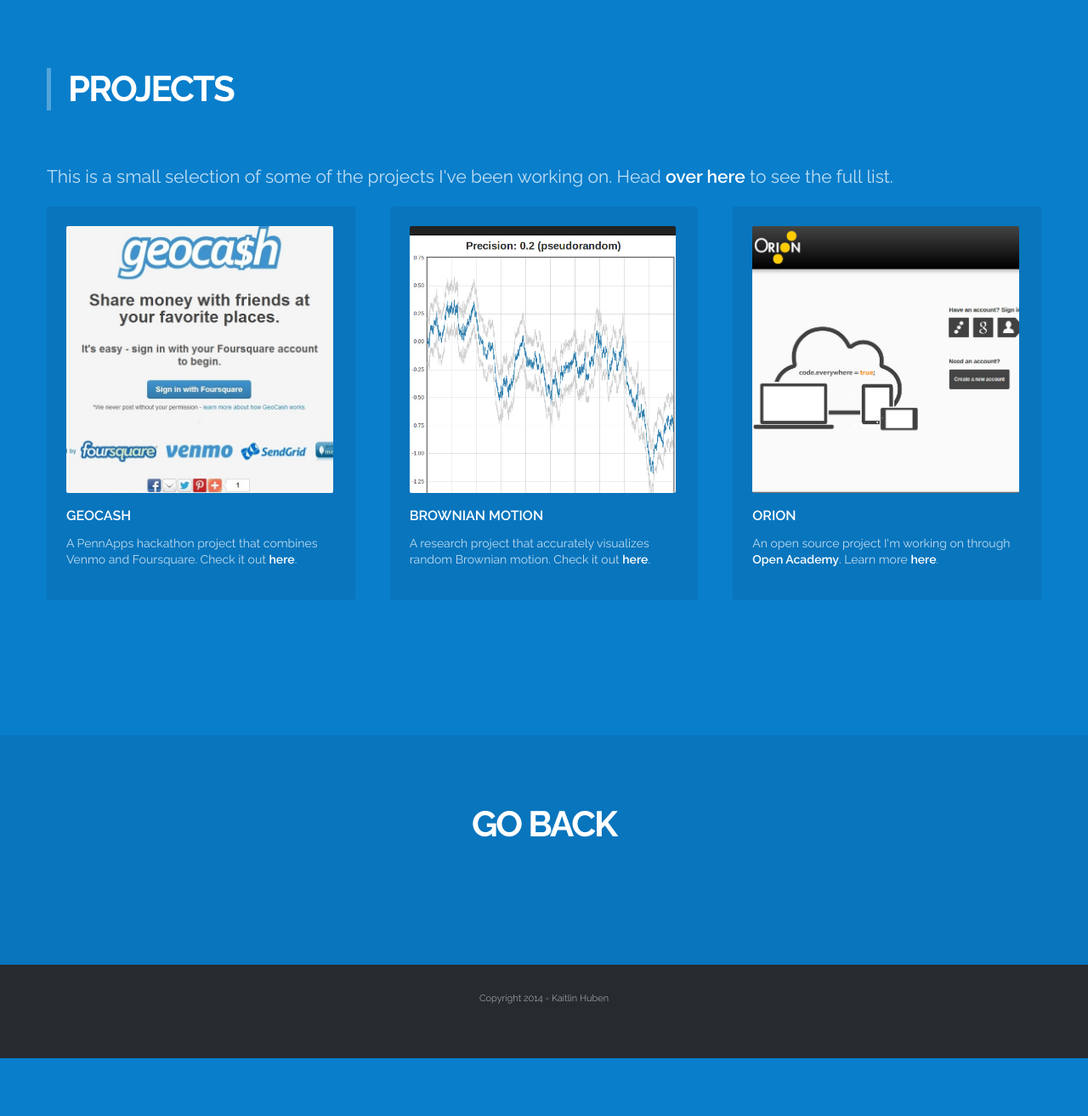
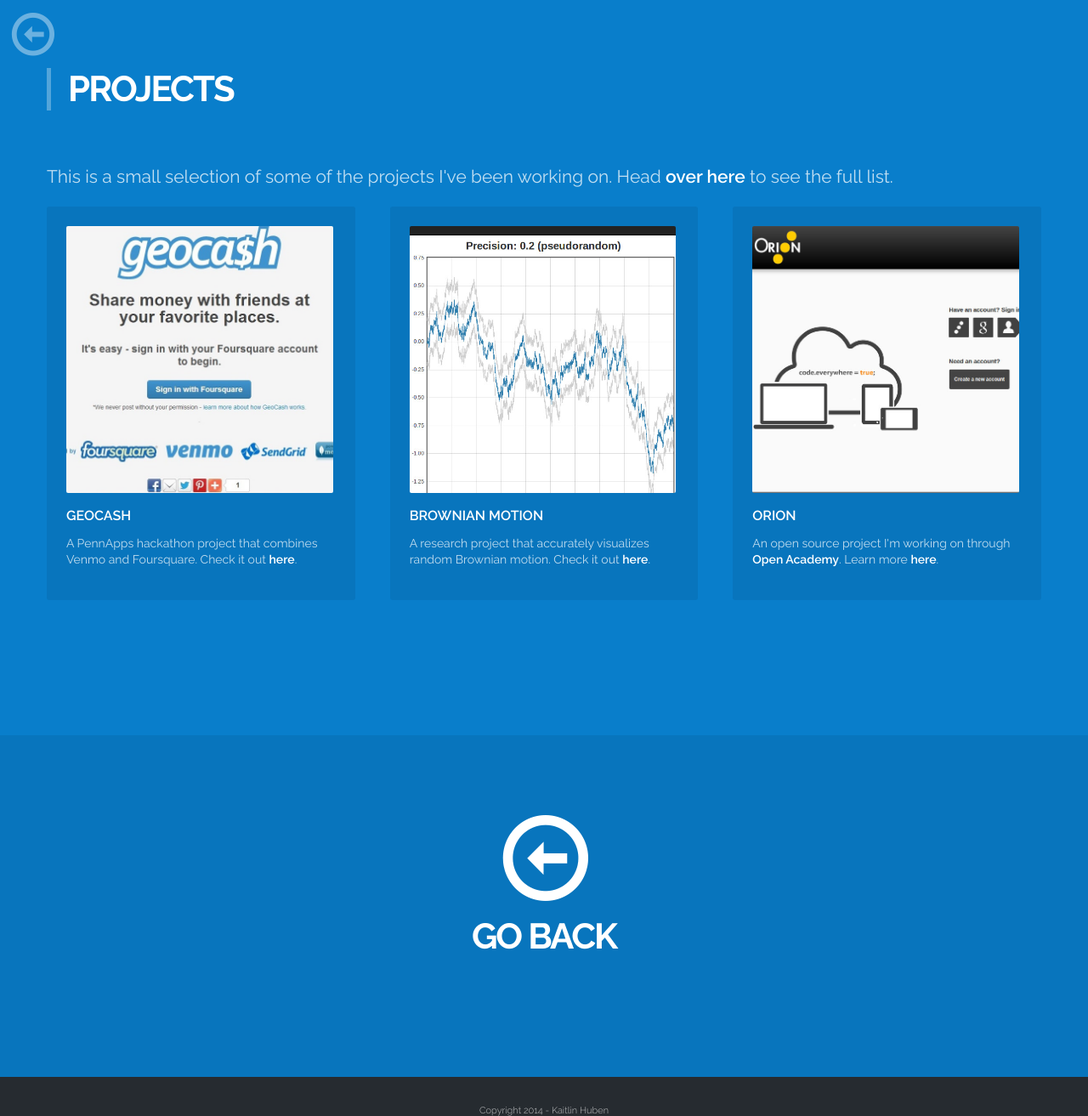
Before and after one commit to kaitlinhuben/kaitlinhuben.github.io, a PHP site: page /projects in a window 1280 px wide. Shown: the top 1313 px of the page at 85% size. Before the commit the page ends 1245 px from the top, so only its background shows below. Run offline with PHP 8.4, Linux system fonts and the light colour scheme; some libraries are stand-ins or nearby versions; some web fonts are replaced.

Commit message:
Added back button on project index

```diff
--- a/css/main.css
+++ b/css/main.css
@@ -65,6 +65,24 @@
     z-index:999;
 }
 #toTop:hover {
+    opacity: 0.8;
+    filter: alpha(opacity=80); /* For IE8 and earlier */
+}
+#goBackLeft {
+    position: fixed;
+    top: 1%;
+    left: 0.5%;
+    width: 64px;
+    height: 64px;
+    background-image: url('../img/left.png');
+    background-repeat: no-repeat;
+    background-size: 64px 64px;
+    opacity: 0.4;
+    filter: alpha(opacity=40); /* For IE8 and earlier */
+    transition: opacity 0.2s ease-in-out;
+    z-index:999;
+}
+#goBackLeft:hover {
     opacity: 0.8;
     filter: alpha(opacity=80); /* For IE8 and earlier */
 }
--- a/projects/index.html
+++ b/projects/index.html
@@ -110,7 +110,7 @@
             <!-- Start of Content -->
             <div class="content centered" id="Contact">
 
-                <h2>Go Back</h2>
+                <a href="../index.html"><img src="../img/left.png" /><h2>Go Back</h2></a>
 
             </div><!-- End of Content -->
 
@@ -135,9 +135,8 @@
 	</div><!-- End of Container -->
 
 </div><!-- End of Wrapper -->
-
-<!-- arrow to scroll to top -->
-<div id="toTop"></div>
+<!-- arrow to go back to main page -->
+<a href="../index.html"><div id="goBackLeft"></div></a>
 
 <!--Loading Scripts -->
 <!-- First we will load jQuery -->
```
Also changed, not shown: img/left.png (added).
